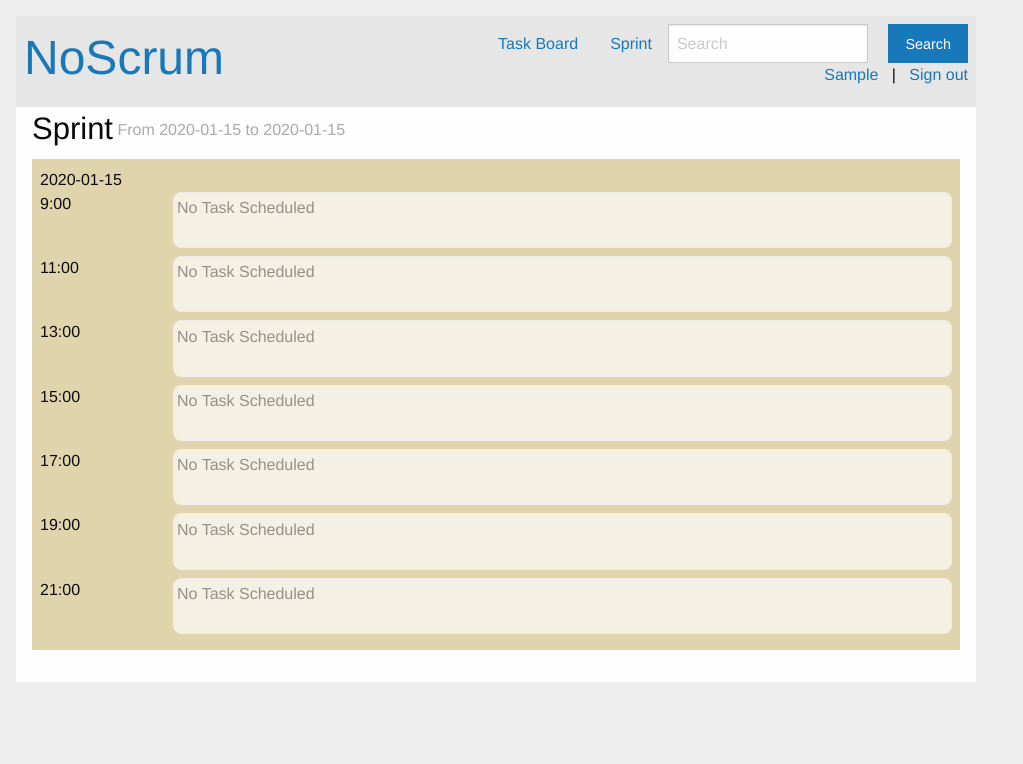
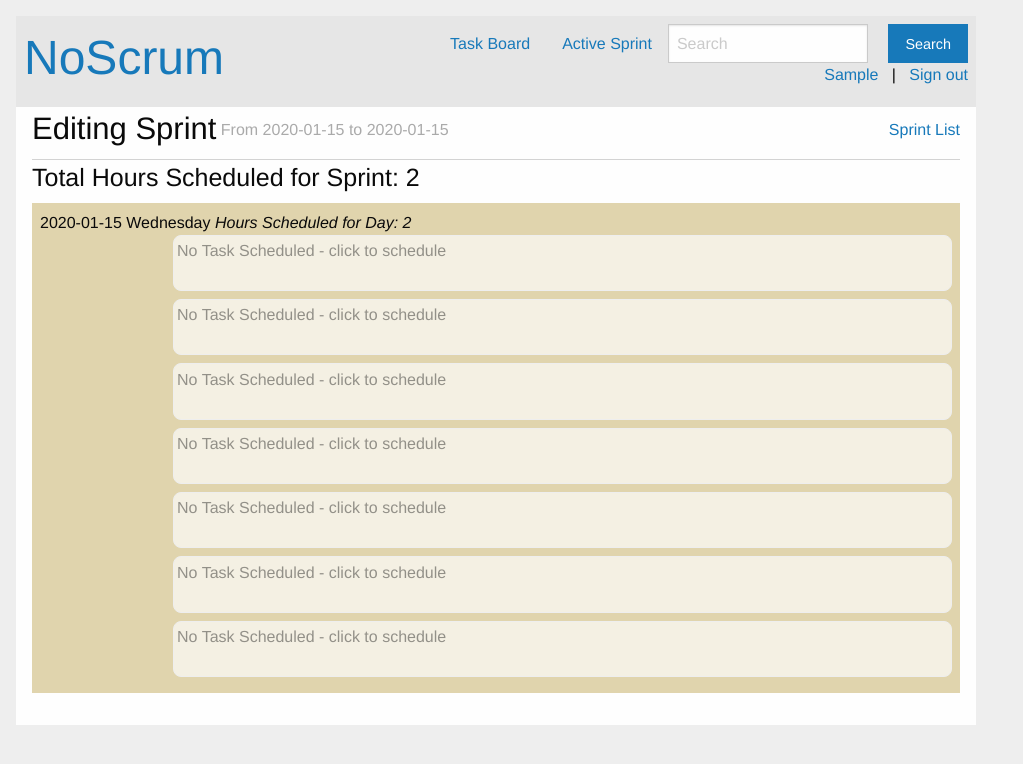
Before and after one commit to trafficone/noscrum, a Flask app: page /sprint/1?static=False in a window 1280 px wide. Shown: the top 764 px of the page, without its empty margins (0-1023 px from the left). Run offline with Flask 2, Linux system fonts and the light colour scheme; a user stored in the database is signed in; tables that the repository leaves empty hold one stand-in row (values such as "Sample post"); some libraries are stand-ins or nearby versions.

Commit message:
Bugfixes to User Reporting

```diff
--- a/noscrum/sprint.py
+++ b/noscrum/sprint.py
@@ -48,6 +48,7 @@ def get_sprints():
     """
     return Sprint.query\
         .filter(Sprint.user_id == current_user.id)\
+        .order_by(Sprint.start_date.desc())\
         .all()
 
 
@@ -56,7 +57,8 @@ def get_sprint(sprint_id):
     Return Sprint record @param sprint_id for current user
     """
     return Sprint.query.filter(Sprint.id == sprint_id)\
-        .filter(Sprint.user_id == current_user.id).first()
+        .filter(Sprint.user_id == current_user.id)\
+        .order_by(Sprint.start_date).first()
 
 
 def get_sprint_by_date(start_date=None, end_date=None, middle_date=None):
@@ -265,8 +267,8 @@ def get_sprint_details(sprint_id):
         'FROM schedule_task group by task_id, sprint_id) sched ' +
         'ON task.id = sched.task_id AND sched.sprint_id = :sprint_id ' +
         'WHERE task.user_id = :user_id ' +
-        'AND (task.sprint_ID = :sprint_id or task.recurring or ' +
-        'task.id in (select task_id from schedule_task where sprint_id = sprint_id))',
+        'AND (task.sprint_ID = :sprint_id or coalesce(task.recurring,0) = 1 or ' +
+        'task.id in (select task_id from schedule_task where sprint_id = :sprint_id))',
         {'sprint_id': sprint_id, 'user_id': current_user.id}).fetchall()
     unplanned_tasks = Task.query.filter(Task.user_id == current_user.id
                                ).filter(or_(Task.sprint_id == None,Task.sprint_id != sprint_id)
@@ -324,6 +326,10 @@ def get_sprint_board(sprint_id, sprint, is_static=False):
                         f's{story_id}_{status}']
         for cut in cuts:
             totals[cut] = totals.get(cut, 0)+estimate
+    for schedule_item in schedule_records:
+        cuts = [f"d{schedule_item.sprint_day.strftime('%yyyy-%mm-%dd')}",'sprint']
+        for cut in cuts:
+            totals[cut] = totals.get(cut,0) + 2 #FIXME: Schedule Item should set hour amount
     return render_template('sprint/board.html',
                            sprint=sprint,
                            sprint_id=sprint_id,
@@ -533,7 +539,7 @@ def list_all():
         return json.dumps({'Success': True,
                            'sprints': [dict(x) for x in sprints],
                            'has_current_sprint': current_sprint is not None})
-    return render_template('sprint/list.html', sprints=sprints)
+    return render_template('sprint/list.html', sprints=sprints, current_sprint=current_sprint)
 
 
 @bp.route('/<int:sprint_id>', methods=('GET', 'POST'))
@@ -544,6 +550,9 @@ def show(sprint_id):
     @param sprint_id identity for sprint board
     """
     is_json = request.args.get('is_json', False)
+    is_static = request.args.get('static','True')
+    if is_static.lower() == 'false':
+        is_static = False
     sprint = get_sprint(sprint_id)
     if not sprint:
         abort(404, f"Sprint with ID {sprint_id} was not found.")
@@ -571,7 +580,7 @@ def show(sprint_id):
         flash(error, 'error')
     if is_json:
         return json.dumps({'Success': True, 'sprint_id': sprint_id, 'sprint': dict(sprint)})
-    return get_sprint_board(sprint_id, sprint, is_static=True)
+    return get_sprint_board(sprint_id, sprint, is_static=is_static)
 
 
 @bp.route('/active', methods=('GET',))
--- a/noscrum/templates/base.html
+++ b/noscrum/templates/base.html
@@ -10,7 +10,7 @@
     <ul class="menu">
         {% if current_user.is_authenticated %}
         <li><a href="{{ url_for('task.list_all') }}">Task Board</a>
-        <li><a href="{{ url_for('sprint.active') }}">Sprint</a>
+        <li><a href="{{ url_for('sprint.active') }}">Active Sprint</a>
         {% else %}
         <li><a href="{{ url_for('user.register') }}">Register for Free</a></li>
         {% endif %}
--- a/noscrum/templates/sprint/board.html
+++ b/noscrum/templates/sprint/board.html
@@ -1,8 +1,9 @@
 {% extends 'base.html' %}
 
 {% block header %}
-    <h3>{% block title %}{% if not static %}Current {% endif %}Sprint{% endblock %}</h3>
+    <h3>{% block title %}{% if static %}Viewing{% else %}Editing{% endif %} Sprint{% endblock %}</h3>
     &nbsp;<p style="color: #aaa;">From {{ sprint['start_date'] }} to {{ sprint['end_date'] }}</p>
+    <p style="margin-left:auto;"><a href="{{url_for('sprint.list_all')}}">Sprint List</a></p>
 {% endblock %}
 
 {% block content %}
@@ -87,17 +88,18 @@
     <button class="close-button" data-close aria-label="Close" > <span aria-hidden="true">&times;</span></button>
 </div>
 {% endif %}
+<h4>Total Hours Scheduled for Sprint: {{totals.sprint}}</h4>
 {% for day in schedule %}
     {% if day[0] % 2 == 0 %}
         <div class="yellow">
     {% else %}
         <div class="green">
     {% endif %}
-        {{day[1]}}
-        {% for hour in day[2] %}
+        {{day[1]}} {{day[1].strftime('%A')}} <em>Hours Scheduled for Day: {{totals['d'+day[1].strftime('%yyyy-%mm-%dd')]}}</em>
+            {% for hour in day[2] %}
             <div style="display:flex;flex-direction:row;" id="r_{{day[0]}}_{{hour}}">
             <div class="small-2" >
-                {{hour}}:00
+
             </div>
                 {% for schedule in schedule_records if schedule.sprint_day == day[1] and schedule.sprint_hour == hour %}
                 <div class="task-container container {% if not static %}scheduled{% endif %} top"
--- a/noscrum/templates/task/create.html
+++ b/noscrum/templates/task/create.html
@@ -35,6 +35,7 @@ $('.cancel').click(function(){
     story_id = $(this).attr('story');
     $(this).parent().parent().parent().siblings('button').removeClass('invisible');
     $(this).parent('div').parent('form').remove();
+
 })
 </script>
 {% endif %}
```
Also changed, not shown: noscrum/task.py (+5 -2 lines), noscrum/templates/sprint/list.html (+4 -5 lines), noscrum/templates/task/list.html (+15 -13 lines).
